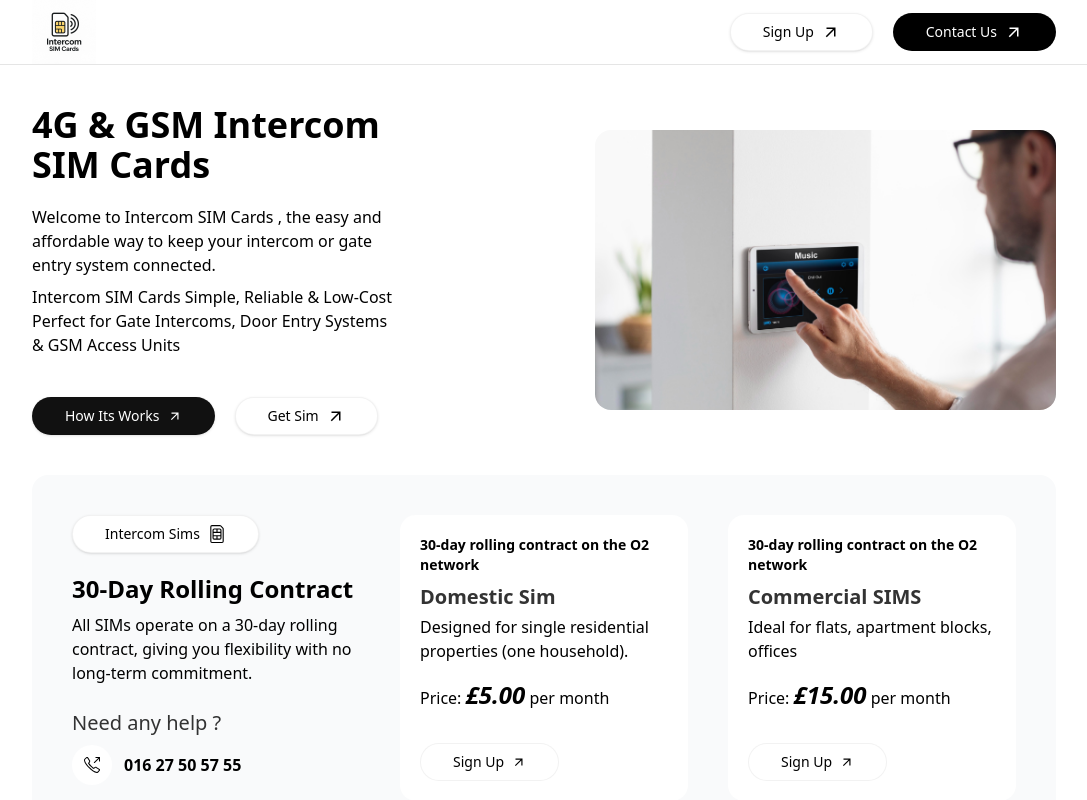
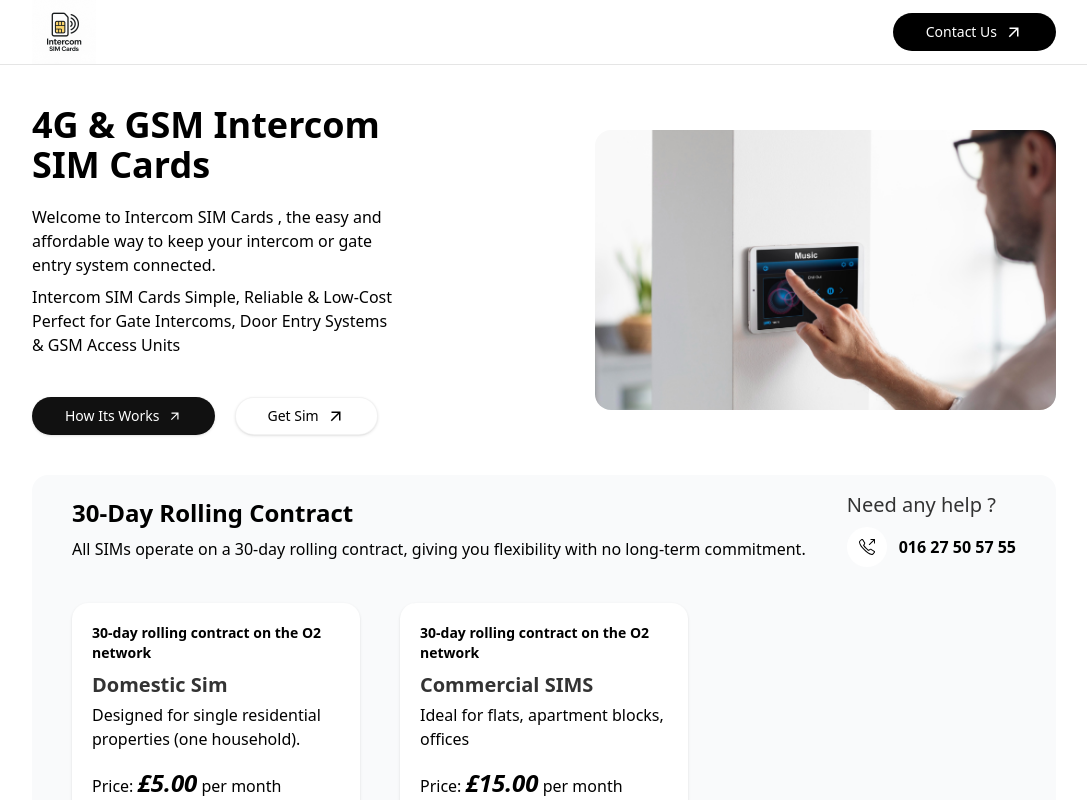
Before and after one commit to joySutradhor/intercom-gate, a Next.js app: page / in a window 1280 px wide. Shown: the top 800 px of the page, without its empty margins (96-1183 px from the left). Built offline with nearby package versions, Linux system fonts and the light colour scheme.

Commit message:
change intercom section style

```diff
--- a/app/_components/Banner/Banner.jsx
+++ b/app/_components/Banner/Banner.jsx
@@ -66,18 +66,18 @@ const Banner = () => {
       </div>
 
       {/* intercom sims */}
-      <div className="mt-10 bg-gray-50 p-10 rounded-2xl">
-        <div className="grid grid-cols-3 gap-10 ">
-          <div className="flex flex-col justify-between">
+      <div className=" bg-gray-50 mt-10 px-10 rounded-2xl" id="intercom">
+        <div className=" ">
+          <div className="flex items-center justify-between">
             <div>
-              <div>
+              {/* <div>
                 <CommonBtn
                   btnText="Intercom Sims"
                   url="/"
                   className="shadow mb-5"
                   icon={BsSim}
                 />
-              </div>
+              </div> */}
               <h2 className="subTitle mb-2">30-Day Rolling Contract </h2>
               <p>
                 All SIMs operate on a 30-day rolling contract, giving you
@@ -102,7 +102,8 @@ const Banner = () => {
             </div>
           </div>
 
-          <div className="p-5 bg-white rounded-2xl group cursor-pointer">
+          <div className="grid grid-cols-3 gap-10 mt-5 pb-10 ">
+            <div className="p-5 bg-white rounded-2xl group cursor-pointer shadow">
               <h5 className="font-semibold mb-2 text-sm">
                 30-day rolling contract on the O2 network
               </h5>
@@ -114,8 +115,9 @@ const Banner = () => {
                   Designed for single residential properties (one household).{" "}
                 </p>
                 <h4 className="">
-                Price: <span className="text-2xl font-bold italic">£5.00</span>{" "}
-                per month
+                  Price:{" "}
+                  <span className="text-2xl font-bold italic">£5.00</span> per
+                  month
                 </h4>
               </div>
 
@@ -133,7 +135,7 @@ const Banner = () => {
             </div>
 
             {/* second card */}
-          <div className="p-5 bg-white rounded-2xl group cursor-pointer">
+            <div className="p-5 bg-white rounded-2xl group cursor-pointer shadow">
               <h5 className="font-semibold mb-2 text-sm">
                 30-day rolling contract on the O2 network
               </h5>
@@ -145,8 +147,9 @@ const Banner = () => {
                   Ideal for flats, apartment blocks, offices
                 </p>
                 <h4 className="">
-                Price: <span className="text-2xl font-bold italic">£15.00</span>{" "}
-                per month
+                  Price:{" "}
+                  <span className="text-2xl font-bold italic">£15.00</span> per
+                  month
                 </h4>
               </div>
 
@@ -160,6 +163,7 @@ const Banner = () => {
                     </span>
                   </button>
                 </Link>
+              </div>
             </div>
           </div>
         </div>
--- a/app/_components/HowWorks/HowWorks.jsx
+++ b/app/_components/HowWorks/HowWorks.jsx
@@ -37,16 +37,15 @@ const HowWorks = () => {
               icon={MdOutlineArrowOutward}
             /> */}
 
-            <button
-              onClick={() => setWorks(true)}
-              className="flex items-center gap-2 cursor-pointer bg-[#111] py-2 px-8 rounded-full text-sm font-medium border border-black/5  shadow ease-in-out duration-500  text-white"
-            >
+            <Link href="/">
+              <button className="flex items-center gap-2 cursor-pointer bg-[#111] py-2 px-8 rounded-full text-sm font-medium border border-black/5  shadow ease-in-out duration-500  text-white">
                 Intercom Sims{" "}
                 <span>
                   {" "}
                   <MdOutlineArrowOutward />{" "}
                 </span>
               </button>
+            </Link>
 
             <CommonBtn
               btnText="Get Sim"
@@ -85,14 +84,15 @@ const HowWorks = () => {
                 </h5>
                 <div>
                   <h3 className="text-xl font-bold text-black/80 mb-1">
-                    Domestic Sim
+                    Gate SIM
                   </h3>
-                  <p className="mb-4 ">
-                    Designed for single residential properties (one household).{" "}
+                  <p className="mb-1 ">
+                    Ideal for dial to open devices, no more top ups.
                   </p>
+                  <p className="mb-4 font-medium italic">Billed annually</p>
                   <h4 className="">
                     Price:{" "}
-                    <span className="text-2xl font-bold italic">£5.00</span> per
+                    <span className="text-2xl font-bold italic">£1.75</span> per
                     month
                   </h4>
                 </div>
@@ -113,20 +113,6 @@ const HowWorks = () => {
           </div>
         </div>
       </div>
-
-      {/* works modal  */}
-
-      {works && (
-        <WorksModal
-          open={works}
-          onClose={() => setWorks(false)}
-          title="How It Works"
-          description="Once your SIM is installed, we allow a 3-month usage period. Charged at the rate stated.
-This gives us enough data to calculate your average consumption and ensure you are on the
-most suitable package."
-          descriptionTwo="If any changes are required, you will always be informed in advance."
-        />
-      )}
 
       <div className="bg-white py-5 px-10 rounded-full mt-10">
         <div className=" text-black text-xl ">
--- a/app/_components/Navbar/Navbar.jsx
+++ b/app/_components/Navbar/Navbar.jsx
@@ -21,12 +21,12 @@ const Navbar = () => {
            <Image src={logo} alt="intercom sim logo" className="w-[5vw] h-full" height={1000} width={1000} />
 
           <div className="flex gap-x-5 items-center">
-            <CommonBtn
+            {/* <CommonBtn
               btnText="Sign Up"
               url="/gate-form"
               icon={MdOutlineArrowOutward}
               className="shadow"
-            />
+            /> */}
 
             <CommonBtn
               className="bg-black text-white px-6"
```
Lines whose indentation alone changed are shown as unchanged.
